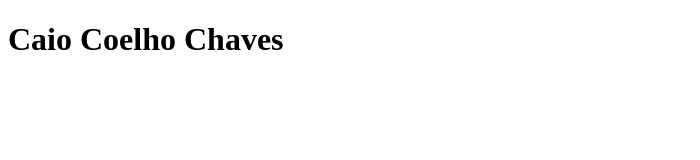
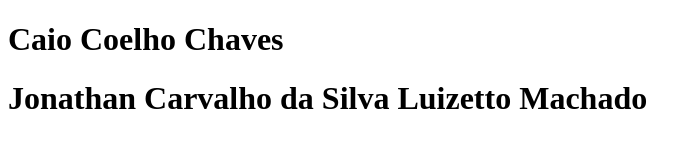
Before and after one commit to CaioCoelhoChaves/SCM, a plain HTML site: page index.html in a window 1280 px wide. Shown: the whole page, without its empty margins (0-700 px from the left). Drawn offline with Linux system fonts and the light colour scheme.

Commit message:
commit jonathan

```diff
--- a/index.html
+++ b/index.html
@@ -6,5 +6,6 @@
   </head>
   <body>
     <h1>Caio Coelho Chaves</h1>
+    <h1>Jonathan Carvalho da Silva Luizetto Machado</h1>
   </body>
 </html>
```
